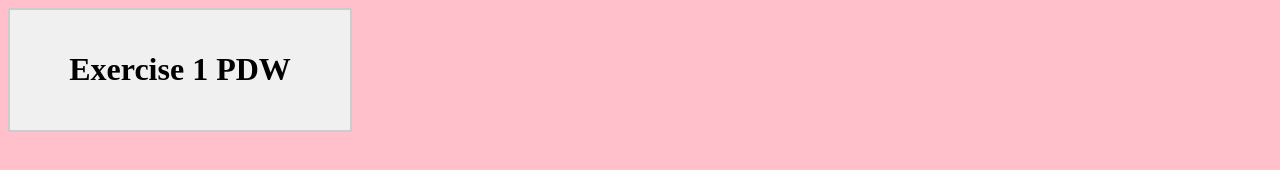
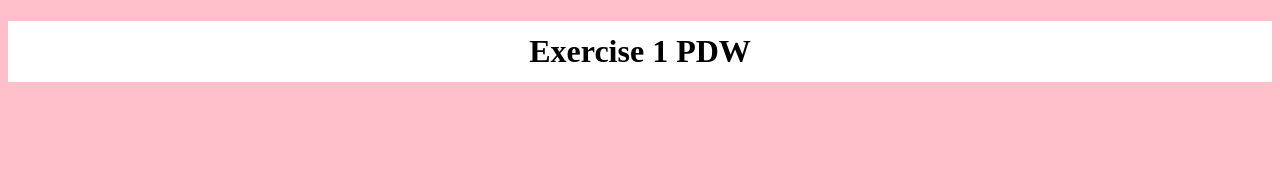
Before and after one commit to faransyah/162_UCP1_D, a plain HTML site: page index.html in a window 1280 px wide. Drawn offline with Linux system fonts and the light colour scheme.

Commit message:
commit 6

```diff
--- a/index.html
+++ b/index.html
@@ -3,12 +3,11 @@
 <head>
   <title>Exercise 1</title>
   <style>
-    .kotak {
-      width: 300px;
-      padding: 20px;
-      background-color: #f0f0f0;
-      border: 2px solid #ccc;
+    h1 {
+      border: 2px solid white;
+      padding: 10px;
       text-align: center;
+      background-color: white;
     }
     body{
         background-color: pink;
@@ -18,7 +17,7 @@
 <body>
     <div class="kotak">
         <h1>Exercise 1 PDW</h1>
-      </div>
+    </div>
 
 </body>
 </html>
```
